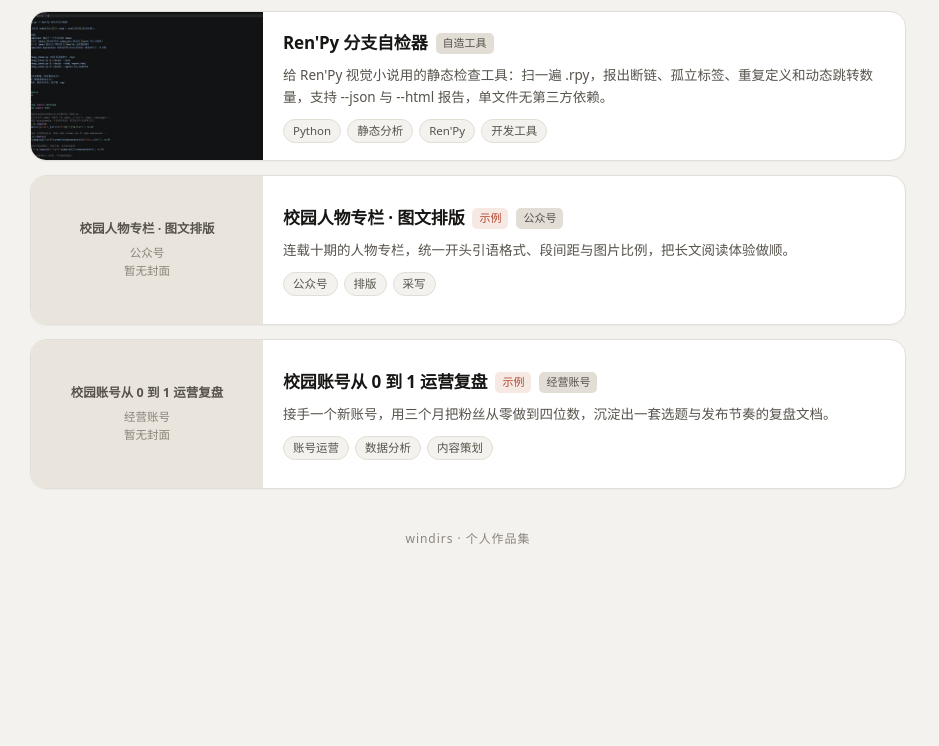
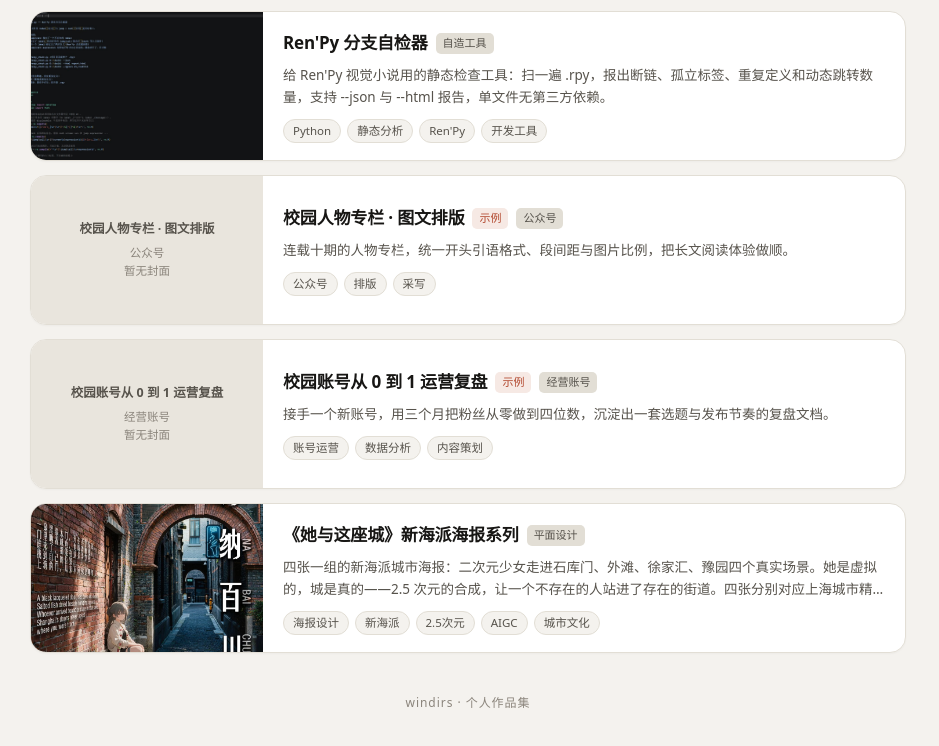
Before and after one commit to windirs-zxy/portfolio, a plain HTML site: page index.html in a window 1280 px wide. Shown: the part 1916-2662 px from the top of the page, without its empty margins (0-939 px from the left). Before the commit the page ends 2555 px from the top, so only its background shows below. Drawn offline with Linux system fonts and the light colour scheme.

Commit message:
作品集新增《她与这座城》新海派海报系列（平面设计），四张一组 + 封面

```diff
--- a/index.html
+++ b/index.html
@@ -577,6 +577,33 @@ var WORKS = [
       summary: "接手一个新账号，用三个月把粉丝从零做到四位数，沉淀出一套选题与发布节奏的复盘文档。",
       workflow: ["竞品与受众分析，确定内容方向", "建立选题库与周更排期", "每期记录完播率、互动率与涨粉数", "按数据反馈调整选题配比与发布时间"],
       tags: ["账号运营", "数据分析", "内容策划"], cover: ""
+    },
+    {
+      cat: "graphic", title: "《她与这座城》新海派海报系列",
+      year: "2026.11", role: "创意 / AI 生成 / 排版设计 / 后期合成",
+      summary: "四张一组的新海派城市海报：二次元少女走进石库门、外滩、徐家汇、豫园四个真实场景。她是虚拟的，城是真的——2.5 次元的合成，让一个不存在的人站进了存在的街道。四张分别对应上海城市精神的四句话。",
+      workflow: [
+        "定方向：不做「宣传上海有多好」，做「一个年轻人第一次认真看这座城市时看见了什么」",
+        "选四个地标：石库门（旧）、外滩（新）、徐家汇（中西）、豫园（古）",
+        "AI 生成二次元人物，与实景照片做 2.5 次元合成，保持美术统一",
+        "Photoshop 排版：主字竖排 + 拼音、中英双语短句、官方 LOGO 与编号系统",
+        "统一四张的版式：编号位置、底部信息条、字号层级都锁死"
+      ],
+      tags: ["海报设计", "新海派", "2.5次元", "AIGC", "城市文化"],
+      cover: "images/xinhaipai-cover.jpg",
+      gallery: [
+        { src: "images/gallery/xinhaipai-1.jpg", title: "01 海纳百川 · 石库门", note: "弄堂纵深构图 · 主字竖排右侧 · 中英双语长文案" },
+        { src: "images/gallery/xinhaipai-2.jpg", title: "02 追求卓越 · 外滩", note: "夜景天际线 · 冷色背景下的白色主字" },
+        { src: "images/gallery/xinhaipai-3.jpg", title: "03 开明睿智 · 徐家汇", note: "哥特式教堂 · 红砖与白字的强对比" },
+        { src: "images/gallery/xinhaipai-4.jpg", title: "04 大气谦和 · 豫园", note: "江南园林 · 绿荫与白墙" }
+      ],
+      process: [
+        "主题来源：上海城市精神四句话——海纳百川、追求卓越、开明睿智、大气谦和",
+        "构图逻辑：真实场景做背景，二次元少女做「观看者」，2.5 次元让两者共存",
+        "文案写法：每张一段中英双语短句，中文谈细节，英文谈感觉",
+        "排版系统：主字竖排 + 拼音、编号、官方 LOGO、底部信息条，四张完全统一",
+        "投稿：2026 新海派·上海城市文化共创行动（米兰设计周体系）海报类"
+      ]
     }
   ];
 
```
Also changed, not shown: images/gallery/xinhaipai-1.jpg (added), images/gallery/xinhaipai-2.jpg (added), images/gallery/xinhaipai-3.jpg (added), images/gallery/xinhaipai-4.jpg (added), images/xinhaipai-cover.jpg (added).
